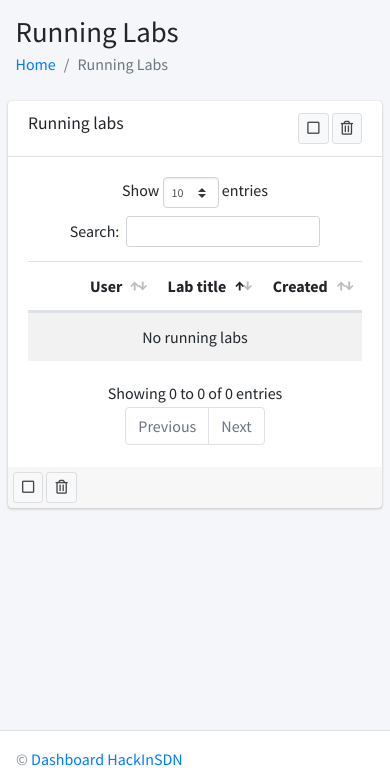
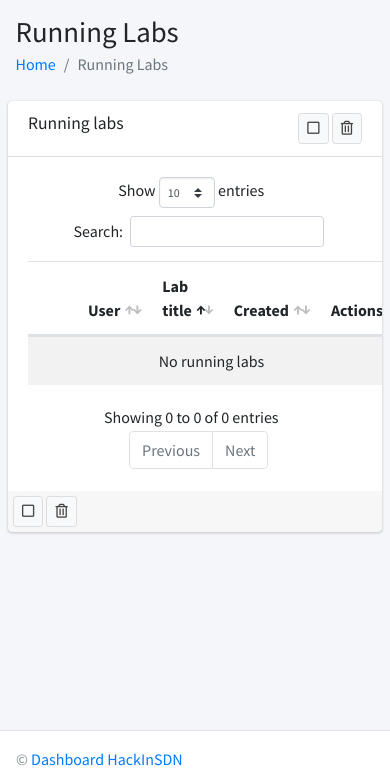
Before and after one commit to hackinsdn/dashboard, a Flask app: template apps/templates/pages/running.html in a window 390 px wide. Shown: the part 57-827 px from the top of the page. Run offline with Flask 3, Linux system fonts and the light colour scheme; the template is opened without the code that fills it, so the values that code supplies are empty; style sheets or scripts are compiled from the project's sources; parts of the project's set-up code (start-up, migrations or seed data) failed here and were passed over; some libraries are stand-ins or nearby versions.

Commit message:
Enhance table responsiveness in lab instance view and running pages

```diff
--- a/apps/templates/pages/lab_instance_view.html
+++ b/apps/templates/pages/lab_instance_view.html
@@ -75,6 +75,7 @@ word-break: break-all;
                 <li>Lab title: {{lab['title']}}</li>
                 <li>Lab owner: {{lab['user']}}</li>
               </ul>
+              <div class="table-responsive">
                 <table id="tableLabsResource" class="table table-hover">
                   <thead>
                   <tr>
@@ -118,6 +119,7 @@ word-break: break-all;
                   {% endfor %}
                   </tbody>
                 </table>
+              </div>
               <!-- /.table -->
             </div>
             <!-- /.card-body -->
--- a/apps/templates/pages/running.html
+++ b/apps/templates/pages/running.html
@@ -68,7 +68,7 @@
               </div>
             </div>
             <!-- /.card-header -->
-            <div class="card-body lab-items">
+            <div class="card-body table-responsive lab-items">
               <table id="tableLabs" class="table table-striped display">
                 <thead>
                   <tr>
@@ -218,7 +218,7 @@
     $(function () {
       // config DataTable
       var table = $("#tableLabs").DataTable({
-        responsive: true,
+        responsive: false,
         autoWidth: false,
         language: {
           emptyTable: 'No running labs',
```
Lines whose indentation alone changed are shown as unchanged.
